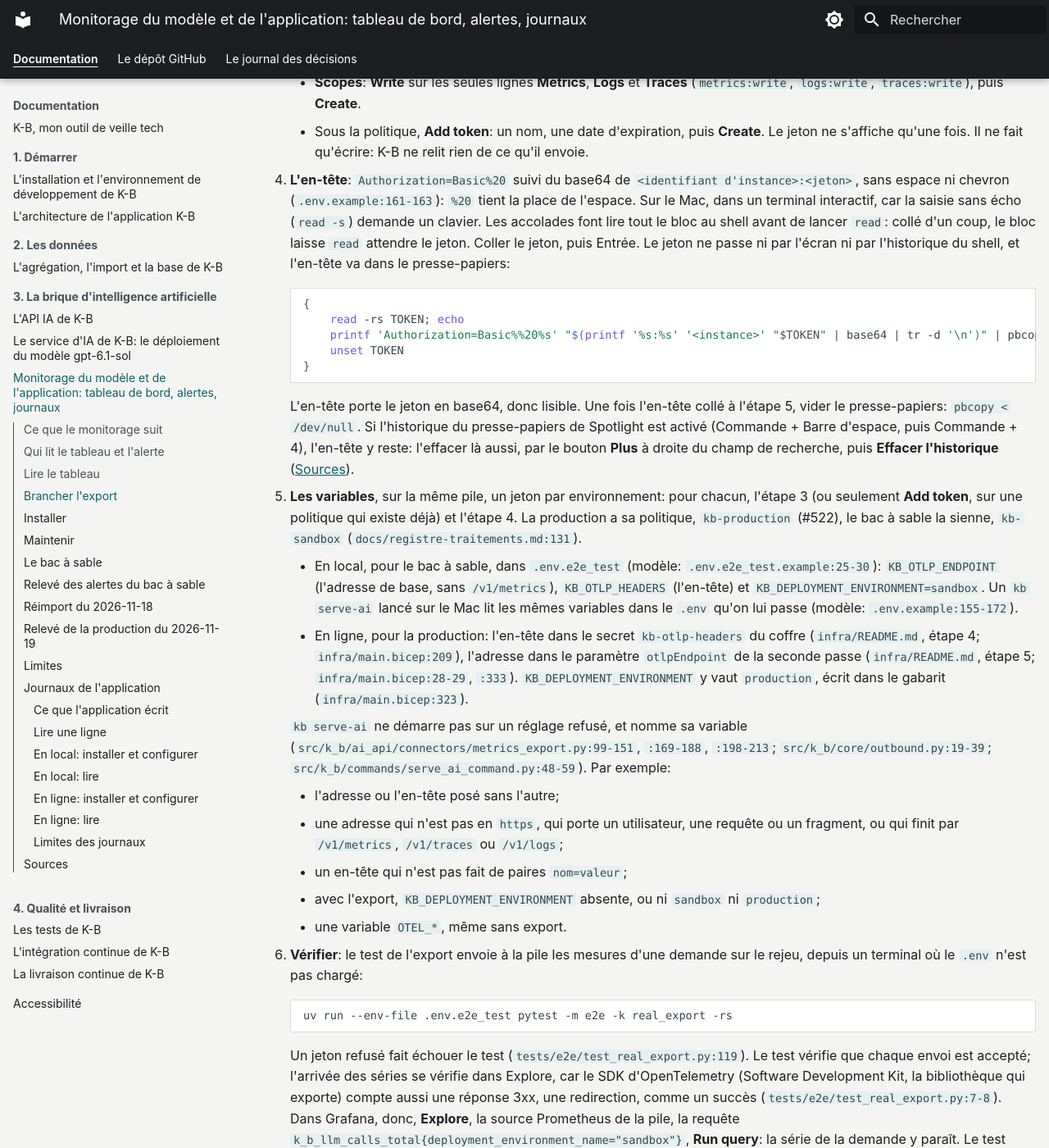
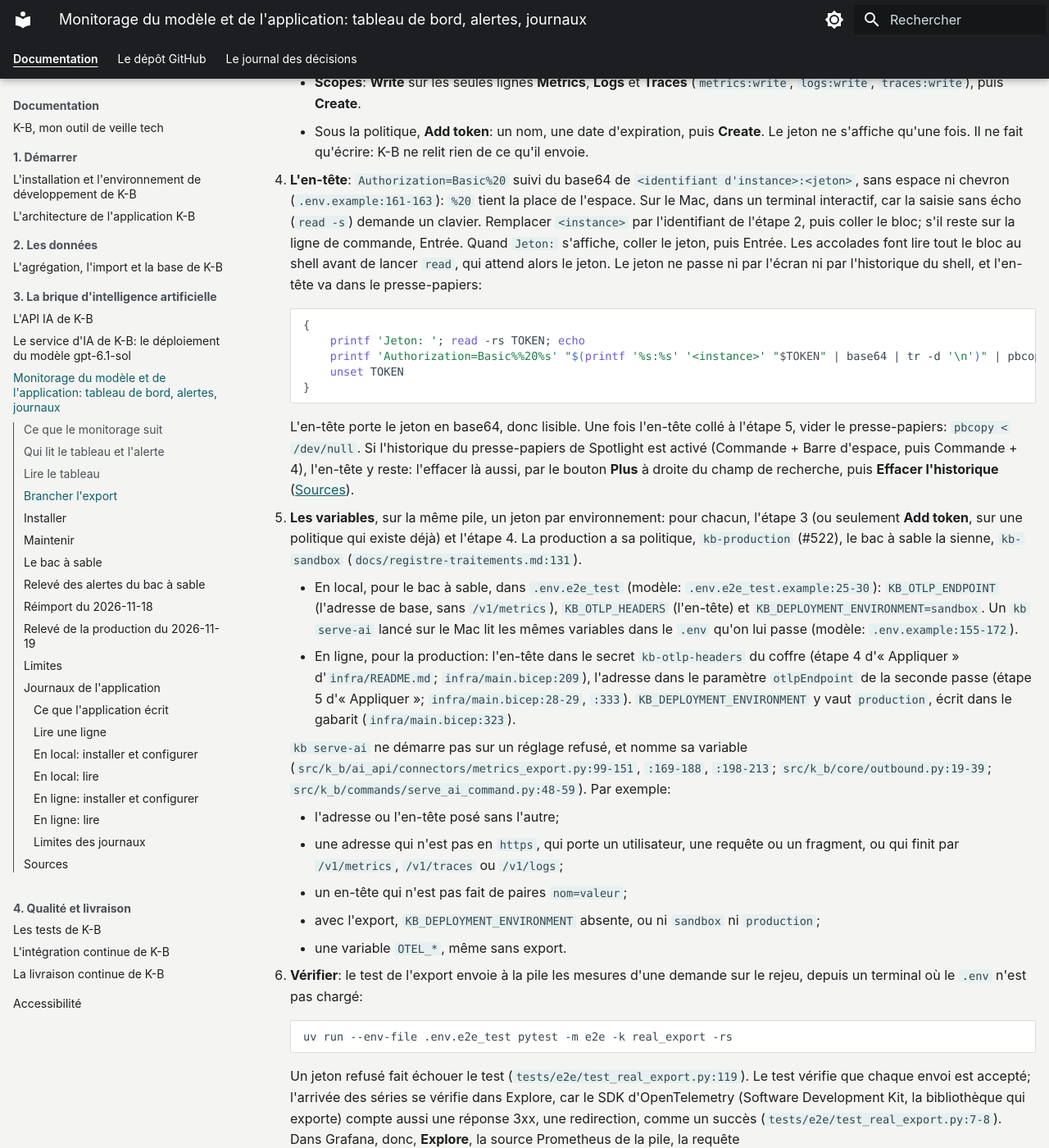
Before and after one commit to SabineLaurent/K-B, an MkDocs documentation site: the page built from documentation/monitoring_pour_docu.md, in a window 1280 px wide and 1400 px high, scrolled down 3255 px. Shown: the whole window at 82% size. Built offline with MkDocs 1.6.1 and Material for MkDocs 9.7.7, drawn with Linux system fonts in a browser that asks for light colours; plug-ins that fetch from the network failed and are left out; some of the changed text lies outside the part shown.

Commit message:
docs: apply the triage of the delta review of the export step: a Jeton prompt before read, so that under zsh bracketed paste the token is pasted only once the prompt shows, the instance ID to replace and the Enter to press, a link text that describes its page, and the steps of Appliquer named as infra/README names them (issue 620)

````diff
--- a/documentation/monitoring_pour_docu.md
+++ b/documentation/monitoring_pour_docu.md
@@ -114,13 +114,14 @@ chemins de l'interface viennent de la documentation de Grafana Cloud, relue le 2
 
 4. **L'en-tête**: `Authorization=Basic%20` suivi du base64 de `<identifiant d'instance>:<jeton>`, sans espace ni
     chevron (`.env.example:161-163`): `%20` tient la place de l'espace. Sur le Mac, dans un terminal interactif, car
-    la saisie sans écho (`read -s`) demande un clavier. Les accolades font lire tout le bloc au shell avant de lancer
-    `read`: collé d'un coup, le bloc laisse `read` attendre le jeton. Coller le jeton, puis Entrée. Le jeton ne passe
-    ni par l'écran ni par l'historique du shell, et l'en-tête va dans le presse-papiers:
+    la saisie sans écho (`read -s`) demande un clavier. Remplacer `<instance>` par l'identifiant de l'étape 2, puis
+    coller le bloc; s'il reste sur la ligne de commande, Entrée. Quand `Jeton:` s'affiche, coller le jeton, puis
+    Entrée. Les accolades font lire tout le bloc au shell avant de lancer `read`, qui attend alors le jeton. Le jeton
+    ne passe ni par l'écran ni par l'historique du shell, et l'en-tête va dans le presse-papiers:
 
     ```sh
     {
-        read -rs TOKEN; echo
+        printf 'Jeton: '; read -rs TOKEN; echo
         printf 'Authorization=Basic%%20%s' "$(printf '%s:%s' '<instance>' "$TOKEN" | base64 | tr -d '\n')" | pbcopy
         unset TOKEN
     }
@@ -138,10 +139,10 @@ chemins de l'interface viennent de la documentation de Grafana Cloud, relue le 2
         `KB_OTLP_ENDPOINT` (l'adresse de base, sans `/v1/metrics`), `KB_OTLP_HEADERS` (l'en-tête) et
         `KB_DEPLOYMENT_ENVIRONMENT=sandbox`. Un `kb serve-ai` lancé sur le Mac lit les mêmes variables dans le
         `.env` qu'on lui passe (modèle: `.env.example:155-172`).
-    - En ligne, pour la production: l'en-tête dans le secret `kb-otlp-headers` du coffre (`infra/README.md`,
-        étape 4; `infra/main.bicep:209`), l'adresse dans le paramètre `otlpEndpoint` de la seconde passe
-        (`infra/README.md`, étape 5; `infra/main.bicep:28-29`, `:333`). `KB_DEPLOYMENT_ENVIRONMENT` y vaut
-        `production`, écrit dans le gabarit (`infra/main.bicep:323`).
+    - En ligne, pour la production: l'en-tête dans le secret `kb-otlp-headers` du coffre (étape 4
+        d'« Appliquer » d'`infra/README.md`; `infra/main.bicep:209`), l'adresse dans le paramètre `otlpEndpoint` de
+        la seconde passe (étape 5 d'« Appliquer »; `infra/main.bicep:28-29`, `:333`). `KB_DEPLOYMENT_ENVIRONMENT`
+        y vaut `production`, écrit dans le gabarit (`infra/main.bicep:323`).
 
     `kb serve-ai` ne démarre pas sur un réglage refusé, et nomme sa variable
     (`src/k_b/ai_api/connectors/metrics_export.py:99-151`, `:169-188`, `:198-213`; `src/k_b/core/outbound.py:19-39`;
@@ -580,7 +581,7 @@ Lues le 2026-11-21 par recherche web, pour [Brancher l'export](#brancher-lexport
 - Tuile <span lang="en">**OpenTelemetry**</span>, <span lang="en">**Configure**</span>, et forme de l'adresse OTLP:
     [page de Grafana Cloud sur l'envoi en OTLP](https://grafana.com/docs/grafana-cloud/send-data/otlp/send-data-otlp/).
 - Identifiant d'instance affiché sur la tuile, sans y générer de jeton:
-    [page de Grafana Cloud sur la tuile <span lang="en">OpenTelemetry</span> et son identifiant d'instance](https://grafana.com/docs/grafana-cloud/observe-and-act/agent-observability/get-started/grafana-cloud/).
+    [page de Grafana Cloud qui décrit la tuile <span lang="en">OpenTelemetry</span> et son identifiant d'instance](https://grafana.com/docs/grafana-cloud/observe-and-act/agent-observability/get-started/grafana-cloud/).
 - <span lang="en">**Create access policy**</span>, <span lang="en">**Write**</span> par signal,
     <span lang="en">**Add token**</span>, jeton affiché une fois:
     [parcours de Grafana sur la politique et son jeton](https://grafana.com/docs/learning-paths/connect-agent-to-agent-observability/create-access-policy-and-token/)
````
